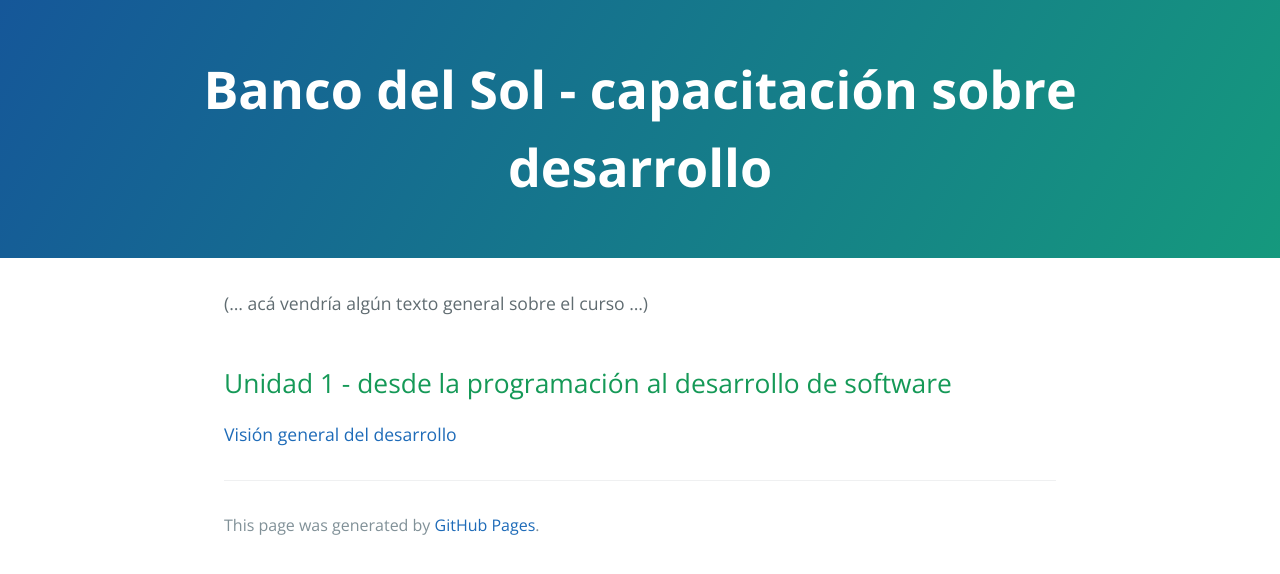
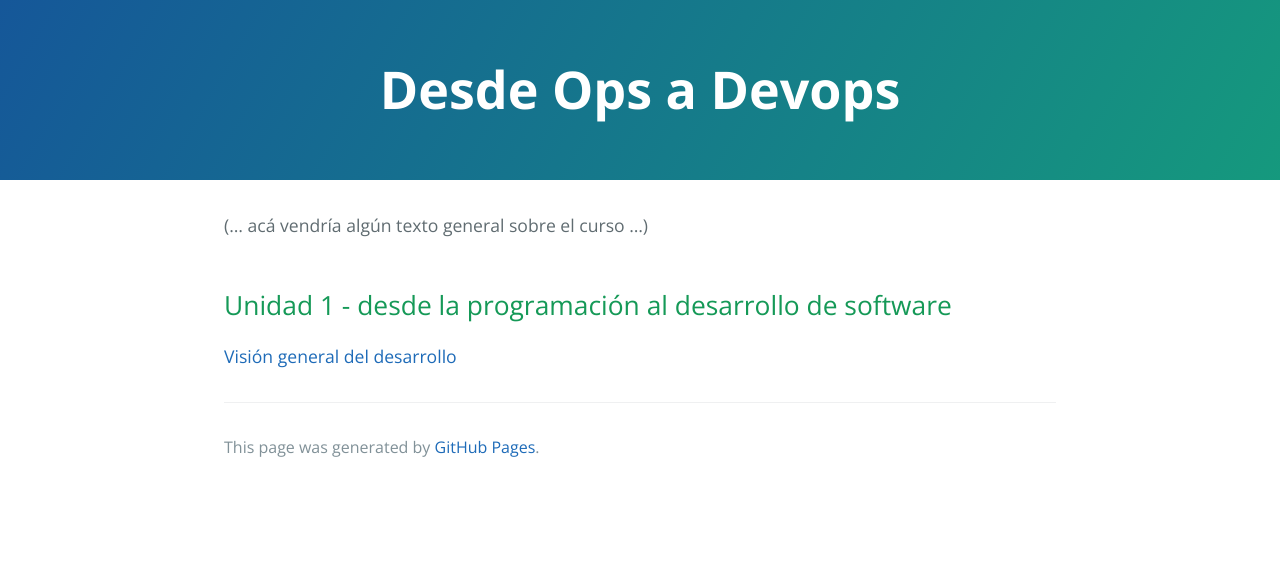
Before and after one commit to clombardi/design-thinking, a Jekyll site: the page built from index.md, in a window 1280 px wide. Shown: the top 574 px of the page. Built offline with Jekyll 4.4.1, drawn with Linux system fonts in a browser that asks for light colours; our own code applies the rules of GitHub Pages for plain Markdown files.

Commit message:
cambio titulo

```diff
--- a/_config.yml
+++ b/_config.yml
@@ -1,3 +1,3 @@
 theme: jekyll-theme-cayman
-title: Banco del Sol - capacitación sobre desarrollo
+title: Desde Ops a Devops
 lang: es-AR
```
